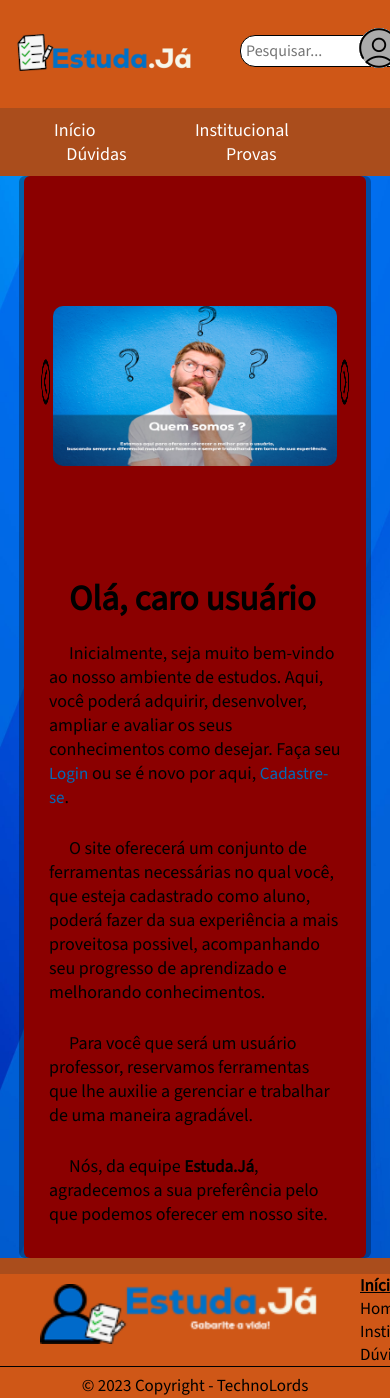
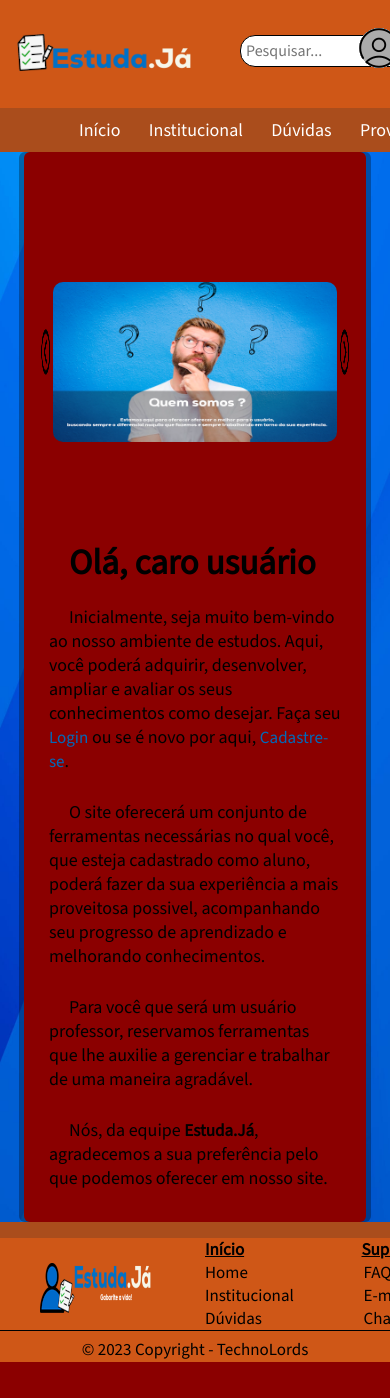
Before and after one commit to Matheus-M-Braga/projeto-bancodequestoes, a PHP site: page /index.html in a window 390 px wide. After the commit the page ends 1362 px from the top, so only its background shows below. Run offline with PHP 8.4, Linux system fonts and the light colour scheme.

Commit message:
ajuste-mobile

```diff
--- a/estilos/mediaquery.css
+++ b/estilos/mediaquery.css
@@ -31,21 +31,38 @@
     }
     /* Navbar */
     nav#linha{
-        width: 110%;
-        text-align: center;
+        width: 100%;
+        padding-left: 65px;
     }
     nav#linha a{
         padding: 1px;
-        margin-left: -6px;
+        margin: 0 10px 0px 13px;
     }
     /* Slideshow */
     .container-images{
         height: 390px;
-        margin-bottom: -8px;
     }
     /* Rodapé */
     ul{
-        margin-left: 300px;
+        position: relative;
+        margin-left: 200px;
+        columns: 2;
+        list-style: none;
+        font-size: 17px;
+        padding-left: 60px;
+        padding-right: 45px;
+        margin-left: 145px;
+        width: 300px;
+    }
+    footer picture{
+        width: 200px;
+        height: 40px;
+    }
+    footer picture img{
+        width: 120px;
+        height: 50px;
+        padding-top: 25px;
+        padding-left: -10px;
     }
 }
 
@@ -139,10 +156,6 @@
         right: -970px;
         cursor: pointer;
     }
-    .container-images{
-
-    }
-
     .conteudo-modal{
         height: 660px;
     }
--- a/estilos/style.css
+++ b/estilos/style.css
@@ -24,7 +24,6 @@ body, html{
     background-image: url(../imagens/fundofoda.jpg);
     background-size: cover;
     overflow-x: hidden;
-    width: 100%;
 }
 a{
     text-decoration: none;
@@ -152,7 +151,7 @@ nav a:hover{
     cursor: pointer;
 }
 .corpo-modal{
-    padding:1px 8px 8px 8px;
+    padding: 8px 8px 8px 8px;
     text-align: center;
     border-top: 1px solid #Eee;
 }
@@ -170,11 +169,12 @@ nav a:hover{
     font-family:'Source Sans Pro',sans-serif;
     font-size: 30px;
     text-align: center;
-    margin-right:3px ;
+    margin-right: 3px;
     border-bottom: 1px solid #Eee;
+    margin-bottom: -300px;
 }
 .text-modal{
-    margin-top: 40px;
+    margin-top: -10px;
 }
 .entrar-btn{
     background-color: #fff;
--- a/index.html
+++ b/index.html
@@ -84,6 +84,7 @@
       <!-- Rodapé -->
       <footer>
         <div id="linha2"></div>
+
           <picture>
             <source media="(max-width: 768px)" srcset="imagens/logo/bonecoestudaja2-p.png">
             <source media="(max-width: 1024px)" srcset="imagens/logo/bonecoestudaja2-m.png">
```
Also changed, not shown: imagens/logo/bonecoestudaja2-p.png. Lines whose indentation alone changed are shown as unchanged.
